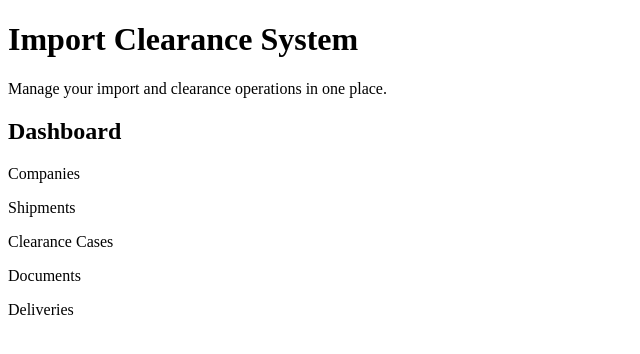
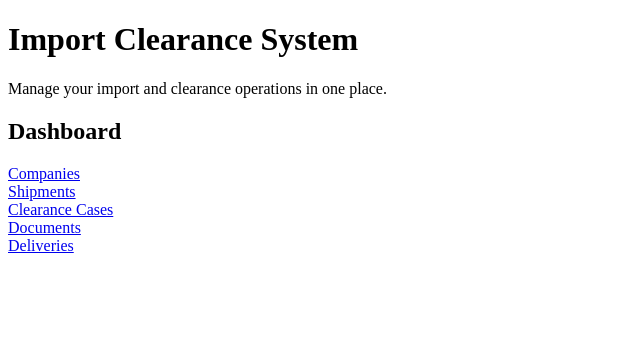
Before and after one commit to frankigogo19-beep/Import-clearance-system-, a Next.js app: page / in a window 1280 px wide. Shown: the top 354 px of the page, without its empty margins (0-640 px from the left). Built offline with nearby package versions, Linux system fonts and the light colour scheme.

Commit message:
Replace text links with Link components

```diff
--- a/app/page.js
+++ b/app/page.js
@@ -1,3 +1,5 @@
+import Link from "next/link";
+
 export default function Home() {
   return (
     <main>
@@ -6,11 +8,20 @@ export default function Home() {
 
       <div>
         <h2>Dashboard</h2>
-        <p>Companies</p>
-        <p>Shipments</p>
-        <p>Clearance Cases</p>
-        <p>Documents</p>
-        <p>Deliveries</p>
+
+        <Link href="/companies">Companies</Link>
+        <br />
+
+        <Link href="/shipments">Shipments</Link>
+        <br />
+
+        <Link href="/clearance-cases">Clearance Cases</Link>
+        <br />
+
+        <Link href="/documents">Documents</Link>
+        <br />
+
+        <Link href="/deliveries">Deliveries</Link>
       </div>
     </main>
   );
```
